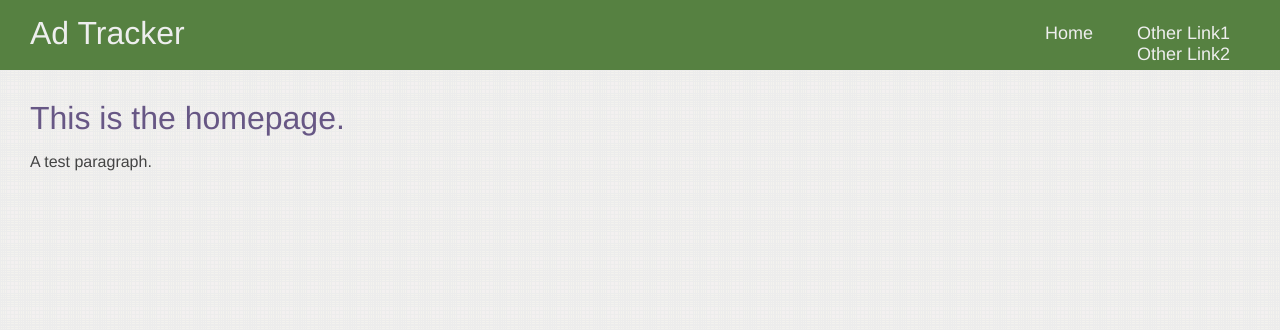
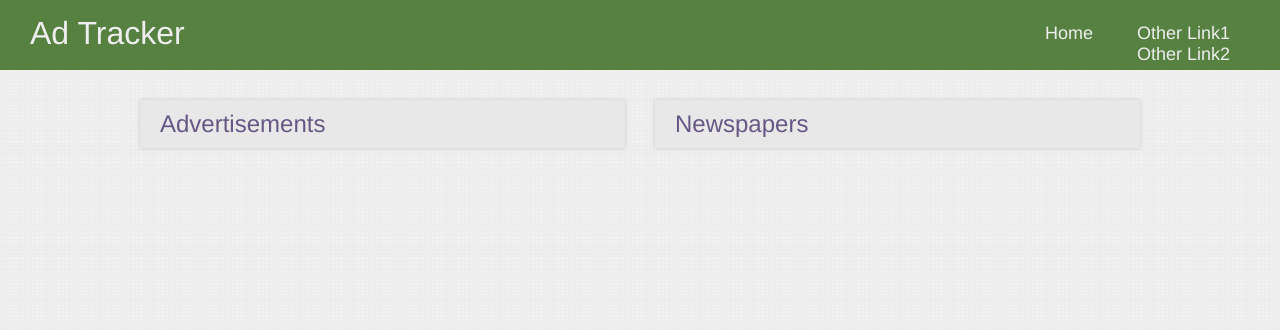
Before and after one commit to janmilosh/ad_tracker, a Django app: page / in a window 1280 px wide. Shown: the top 330 px of the page. Run offline with Django 3.2, Linux system fonts and the light colour scheme; data that the repository does not hold is empty.

Commit message:
Adds Ad and Newspaper summary list to home page.

```diff
--- a/ad_tracker/static/css/style.css
+++ b/ad_tracker/static/css/style.css
@@ -24,8 +24,22 @@ html {
 }
 
 .wrapper {
-  width: 100%;
-  padding: 30px;
+  width: 1000px;
+  margin: 30px auto;
+}
+
+.row {
+  margin-left: -15px;
+  margin-right: -15px;
+}
+
+.col {
+  padding: 0 15px;
+}
+
+.col-50 {
+  width: 50%;
+  float: left;
 }
 
 h1, h2, h3, p, ul li, a {
@@ -104,3 +118,20 @@ a:hover {
   font-size: 18px;
   padding: 5px 20px;
 }
+
+.panel {
+  background: #f1f1f1;
+  box-shadow: 0 0 4px rgba(60,60,60,0.2);
+}
+
+.panel h2 {
+  background: #e8e8e8;
+  padding: 10px 20px;
+  margin: 0;
+}
+
+.panel h3 {
+  border-top: 1px solid #ccc;
+  margin: 0;
+  padding: 10px 20px;
+}
--- a/ad_tracker/templates/home.html
+++ b/ad_tracker/templates/home.html
@@ -1,6 +1,27 @@
 {% extends 'site_base.html' %}
 
 {% block content %}
-  <h1>This is the homepage.</h1>
-  <p>A test paragraph.</p>
+
+  <div class="row">
+    <div class="col col-50">
+      <div class="panel">
+        <h2>Advertisements</h2>
+        {% for ad in ads %}
+          <h3><a href="/">{{ ad.name }}: {{ ad.description }}</a></h3>
+        {% endfor %}
+      </div>
+    </div>
+
+    <div class="col col-50">
+      <div class="panel">
+        <h2>Newspapers</h2>
+        {% for newspaper in newspapers %}
+          <h3><a href="/">{{ newspaper.name }}</a></h3>
+        {% endfor %}
+      </div>
+    </div>
+  </div>
+
+
+
 {% endblock %}
--- a/ad_tracker/views.py
+++ b/ad_tracker/views.py
@@ -1,7 +1,14 @@
 from django.contrib.auth import logout
 from django.shortcuts import redirect, render
 
+from ads.models import Ad
+from newspapers.models import Newspaper
+
 def home(request):
+    ads = Ad.objects.all()
+    newspapers = Newspaper.objects.all()
+
     return render(request, "home.html", ({
-
+        'ads': ads,
+        'newspapers': newspapers,
     }))
```
Also changed, not shown: 1 other file.
